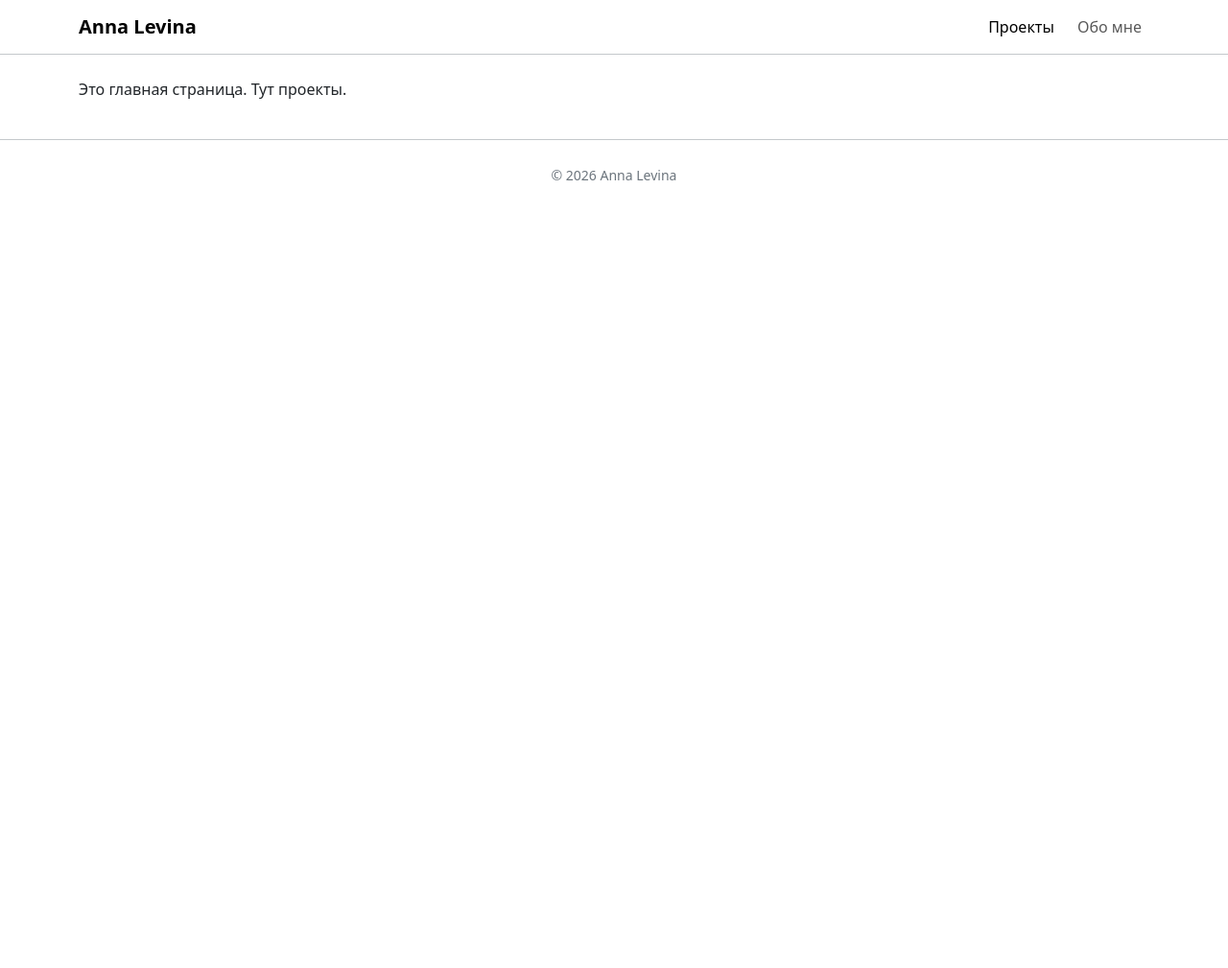
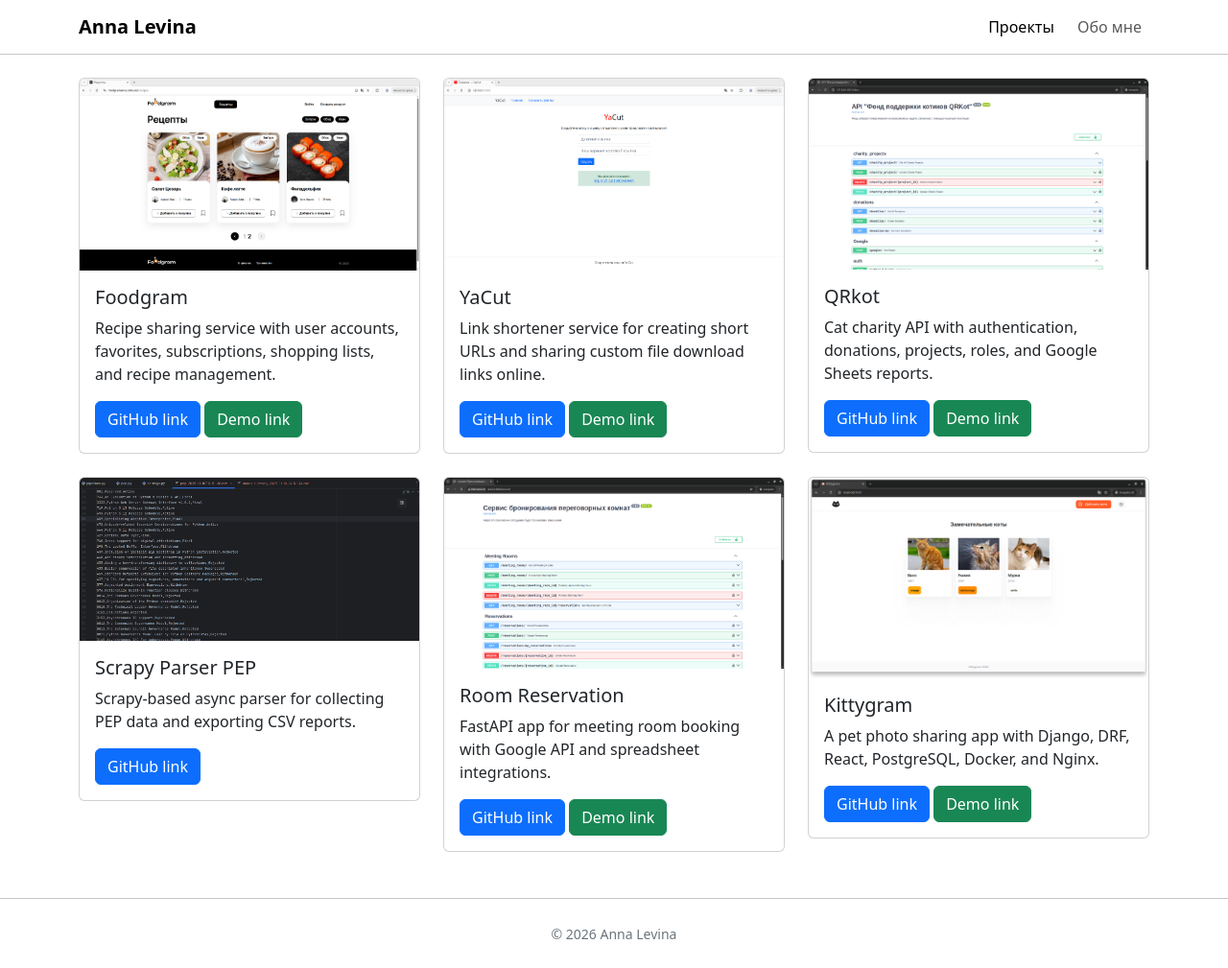
Before and after one commit to levinadev/portfolio, a Flask app: page / in a window 1280 px wide. Shown: the whole page at 96% size. Before the commit the page ends 188 px from the top, so only its background shows below. Run offline with Flask 3, Linux system fonts and the light colour scheme.

Commit message:
feat: add projects

```diff
--- a/templates/about.html
+++ b/templates/about.html
@@ -1,6 +1,6 @@
 {% extends "base.html" %}
 
-{% block title %}Главная — Portfolio{% endblock %}
+{% block title %}Обо мне{% endblock %}
 
 {% block content %}
 
--- a/templates/index.html
+++ b/templates/index.html
@@ -1,7 +1,115 @@
 {% extends "base.html" %}
 
-{% block title %}Главная — Portfolio{% endblock %}
+{% block title %}Главная - Проекты{% endblock %}
 
 {% block content %}
-    <p>Это главная страница. Тут проекты.</p>
+    <div class="row" id="projects-row">
+
+      <!-- Start - Project Foodgram -->
+      <div class="col-md-4 mb-4 project-item">
+        <div class="card">
+          <img src="{{ url_for('static', filename='images/Foodgram.png') }}" class="card-img-top" alt="Foodgram">
+          <div class="card-body">
+            <h5 class="card-title">Foodgram</h5>
+            <p class="card-text">
+              Recipe sharing service with user accounts, favorites, subscriptions, shopping lists, and recipe management. </p>
+            <div class="card-links">
+              <a href="https://github.com/levinadev/foodgram" target="_blank" class="btn btn-primary">GitHub link</a>
+              <a href="https://foodgram.levinadev.ru/" target="_blank" class="btn btn-success">Demo link</a>
+            </div>
+          </div>
+        </div>
+      </div>
+      <!-- End - Project Foodgram -->
+
+      <!-- Start - Project YaCut -->
+      <div class="col-md-4 mb-4 project-item">
+        <div class="card">
+          <img src="{{ url_for('static', filename='images/async-yacut.png') }}" class="card-img-top" alt="YaCut">
+          <div class="card-body">
+            <h5 class="card-title">YaCut</h5>
+            <p class="card-text">
+              Link shortener service for creating short URLs and sharing custom file download links online.
+            </p>
+            <div class="card-links">
+              <a href="https://github.com/levinadev/async-yacut" target="_blank" class="btn btn-primary">GitHub link</a>
+              <a href="https://yacut.levinadev.ru/" target="_blank" class="btn btn-success">Demo link</a>
+            </div>
+          </div>
+        </div>
+      </div>
+      <!-- End - Project YaCut -->
+
+      <!-- Start - Project QRkot_spreadsheets -->
+      <div class="col-md-4 mb-4 project-item">
+        <div class="card">
+          <img src="{{ url_for('static', filename='images/QRkot_spreadsheets.png') }}" class="card-img-top" alt="QRkot_spreadsheets">
+          <div class="card-body">
+            <h5 class="card-title">QRkot</h5>
+            <p class="card-text">
+              Cat charity API with authentication, donations, projects, roles, and Google Sheets reports.
+            </p>
+            <div class="card-links">
+              <a href="https://github.com/levinadev/QRkot_spreadsheets" target="_blank" class="btn btn-primary">GitHub link</a>
+              <a href="https://qrkot.levinadev.ru/docs" target="_blank" class="btn btn-success">Demo link</a>
+            </div>
+          </div>
+        </div>
+      </div>
+      <!-- End - Project QRkot_spreadsheets -->
+
+      <!-- Start - Project scrapy_parser_pep -->
+      <div class="col-md-4 mb-4 project-item">
+          <div class="card">
+            <img src="{{ url_for('static', filename='images/scrapy_parser_pep.png') }}" class="card-img-top" alt="scrapy_parser_pep">
+            <div class="card-body">
+              <h5 class="card-title">Scrapy Parser PEP</h5>
+              <p class="card-text">
+                Scrapy-based async parser for collecting PEP data and exporting CSV reports.
+              </p>
+              <div class="card-links">
+                <a href="https://github.com/levinadev/scrapy_parser_pep" target="_blank" class="btn btn-primary">GitHub link</a>
+              </div>
+            </div>
+          </div>
+        </div>
+      <!-- End - Project scrapy_parser_pep -->
+
+      <!-- Start - Project room_reservation_spreadsheets -->
+      <div class="col-md-4 mb-4 project-item">
+        <div class="card">
+          <img src="{{ url_for('static', filename='images/room_reservation_spreadsheets.png') }}" class="card-img-top" alt="room_reservation_spreadsheets">
+          <div class="card-body">
+            <h5 class="card-title">Room Reservation</h5>
+            <p class="card-text">
+              FastAPI app for meeting room booking with Google API and spreadsheet integrations.
+            </p>
+            <div class="card-links">
+              <a href="https://github.com/levinadev/room_reservation_spreadsheets" target="_blank" class="btn btn-primary">GitHub link</a>
+              <a href="https://room.levinadev.ru/docs" target="_blank" class="btn btn-success">Demo link</a>
+            </div>
+          </div>
+        </div>
+      </div>
+      <!-- End - Project room_reservation_spreadsheets -->
+
+      <!-- Start - Project kittygram_final -->
+      <div class="col-md-4 mb-4 project-item">
+      <div class="card">
+        <img src="{{ url_for('static', filename='images/kittygram_final.png') }}" class="card-img-top" alt="kittygram_final">
+        <div class="card-body">
+          <h5 class="card-title">Kittygram</h5>
+          <p class="card-text">
+            A pet photo sharing app with Django, DRF, React, PostgreSQL, Docker, and Nginx.
+          </p>
+          <div class="card-links">
+            <a href="https://github.com/levinadev/kittygram_final" target="_blank" class="btn btn-primary">GitHub link</a>
+            <a href="https://kittygram.levinadev.ru/" target="_blank" class="btn btn-success">Demo link</a>
+          </div>
+        </div>
+      </div>
+    </div>
+      <!-- End - Project kittygram_final -->
+
+    </div>
 {% endblock %}
```
Also changed, not shown: static/images/Foodgram.png (added), static/images/QRkot_spreadsheets.png (added), static/images/async-yacut.png (added), static/images/favicon.ico (renamed from static/img/favicon.ico), static/images/kittygram_final.png (added), static/images/room_reservation_spreadsheets.png (added), static/images/scrapy_parser_pep.png (added).
